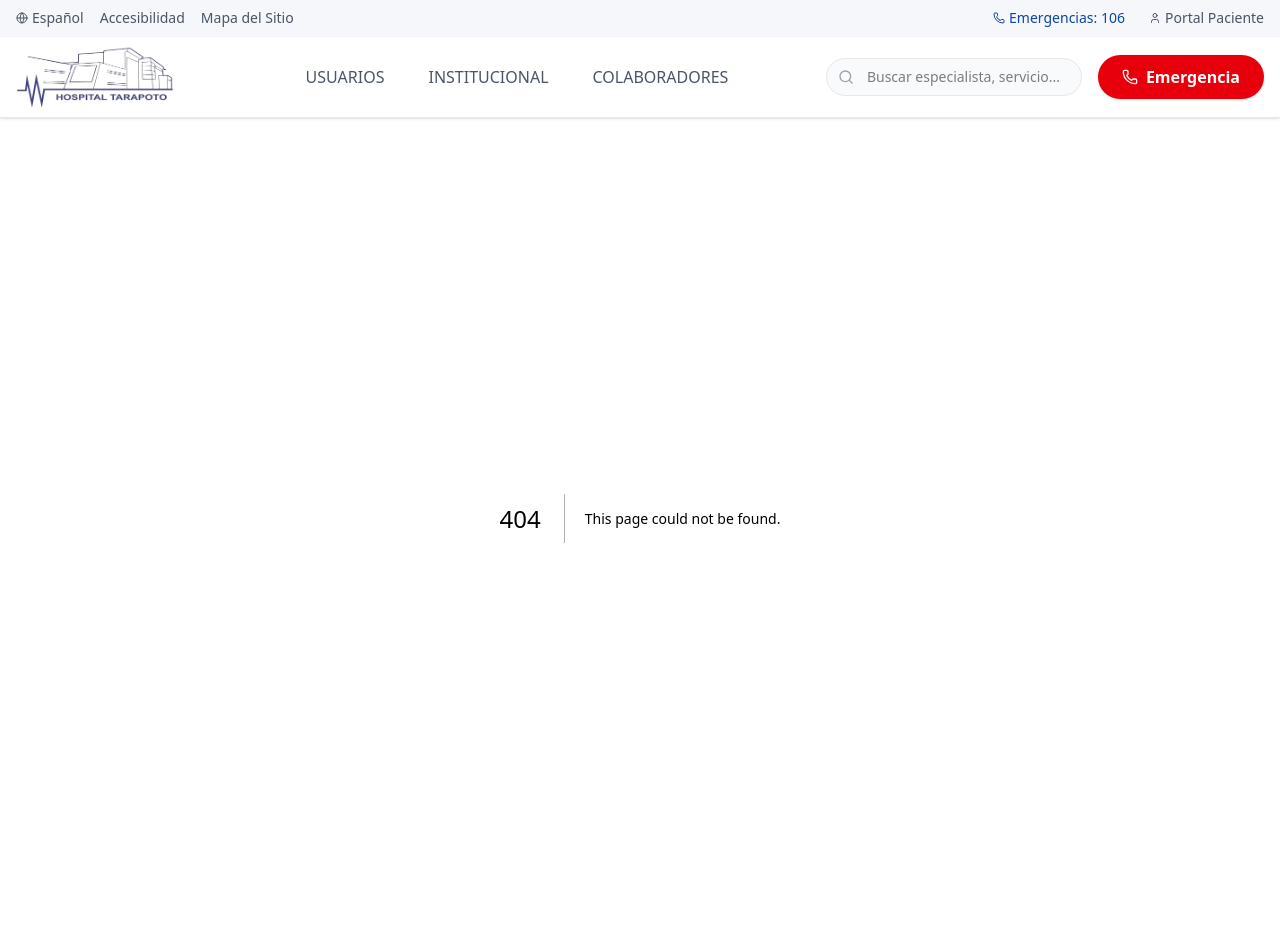
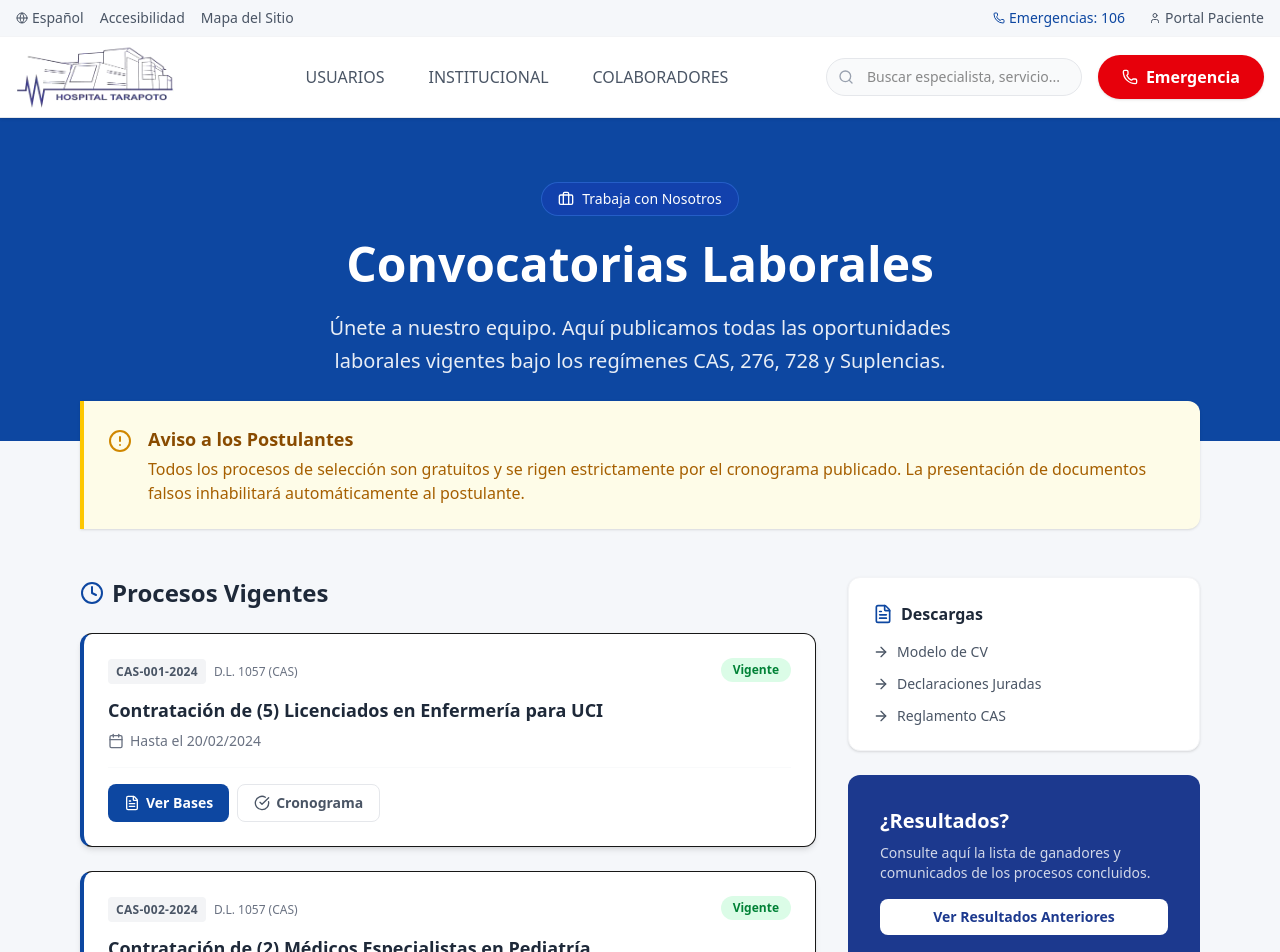
Before and after one commit to jhonyvp2000/hospital, a Next.js app: page /convocatorias in a window 1280 px wide. Before the commit this address had no page. Shown: the top 952 px of the page. Before the commit the page ends 918 px from the top, so only its background shows below. Built offline with nearby package versions, Linux system fonts and the light colour scheme.

Commit message:
Implement Job Openings page and update menu item

```diff
--- /dev/null
+++ b/src/app/convocatorias/page.tsx
@@ -0,0 +1,165 @@
+"use client";
+
+import React from 'react';
+import { Briefcase, FileText, Calendar, CheckCircle, Clock, AlertCircle, ArrowRight } from 'lucide-react';
+
+export default function ConvocatoriasPage() {
+    return (
+        <main className="min-h-screen bg-hospital-bg pb-20">
+
+            {/* Hero Section */}
+            <section className="bg-hospital-blue text-white py-16 px-4">
+                <div className="container mx-auto max-w-5xl text-center">
+                    <div className="inline-flex items-center gap-2 bg-blue-800/50 backdrop-blur-sm border border-blue-400/30 px-4 py-1.5 rounded-full text-sm font-medium mb-6">
+                        <Briefcase className="w-4 h-4" /> Trabaja con Nosotros
+                    </div>
+                    <h1 className="text-3xl md:text-5xl font-bold mb-6">Convocatorias Laborales</h1>
+                    <p className="text-xl opacity-90 max-w-2xl mx-auto font-light leading-relaxed">
+                        Únete a nuestro equipo. Aquí publicamos todas las oportunidades laborales vigentes bajo los regímenes CAS, 276, 728 y Suplencias.
+                    </p>
+                </div>
+            </section>
+
+            <div className="container mx-auto max-w-6xl px-4 -mt-10 relative z-10">
+
+                {/* Avisos Importantes */}
+                <div className="bg-yellow-50 border-l-4 border-yellow-400 p-6 rounded-r-xl shadow-sm mb-12 flex items-start gap-4">
+                    <AlertCircle className="w-6 h-6 text-yellow-600 shrink-0 mt-1" />
+                    <div>
+                        <h3 className="font-bold text-yellow-800 text-lg mb-1">Aviso a los Postulantes</h3>
+                        <p className="text-yellow-700">
+                            Todos los procesos de selección son gratuitos y se rigen estrictamente por el cronograma publicado.
+                            La presentación de documentos falsos inhabilitará automáticamente al postulante.
+                        </p>
+                    </div>
+                </div>
+
+                {/* Filtros y Lista (Simulada) */}
+                <div className="grid grid-cols-1 lg:grid-cols-3 gap-8">
+
+                    {/* Lista de Convocatorias */}
+                    <div className="lg:col-span-2 space-y-6">
+                        <h2 className="text-2xl font-bold text-gray-800 mb-6 flex items-center gap-2">
+                            <Clock className="w-6 h-6 text-hospital-blue" />
+                            Procesos Vigentes
+                        </h2>
+
+                        {/* Item 1 */}
+                        <ConvocatoriaItem
+                            code="CAS-001-2024"
+                            title="Contratación de (5) Licenciados en Enfermería para UCI"
+                            regime="D.L. 1057 (CAS)"
+                            status="Vigente"
+                            deadline="Hasta el 20/02/2024"
+                        />
+
+                        {/* Item 2 */}
+                        <ConvocatoriaItem
+                            code="CAS-002-2024"
+                            title="Contratación de (2) Médicos Especialistas en Pediatría"
+                            regime="D.L. 1057 (CAS)"
+                            status="Vigente"
+                            deadline="Hasta el 25/02/2024"
+                        />
+
+                        {/* Item 3 */}
+                        <ConvocatoriaItem
+                            code="SUPLENCIA-001"
+                            title="Técnico Administrativo para el Área de Logística"
+                            regime="D.L. 276 (Suplencia)"
+                            status="En Evaluación"
+                            deadline="Cerrado el 10/02/2024"
+                            isClosed
+                        />
+
+                    </div>
+
+                    {/* Sidebar Informativo */}
+                    <div className="space-y-6">
+                        <div className="bg-white p-6 rounded-xl shadow-sm border border-gray-100">
+                            <h3 className="font-bold text-gray-800 mb-4 flex items-center gap-2">
+                                <FileText className="w-5 h-5 text-hospital-blue" />
+                                Descargas
+                            </h3>
+                            <ul className="space-y-3">
+                                <li>
+                                    <a href="#" className="flex items-center gap-2 text-sm text-gray-600 hover:text-hospital-blue transition-colors">
+                                        <ArrowRight className="w-4 h-4" /> Modelo de CV
+                                    </a>
+                                </li>
+                                <li>
+                                    <a href="#" className="flex items-center gap-2 text-sm text-gray-600 hover:text-hospital-blue transition-colors">
+                                        <ArrowRight className="w-4 h-4" /> Declaraciones Juradas
+                                    </a>
+                                </li>
+                                <li>
+                                    <a href="#" className="flex items-center gap-2 text-sm text-gray-600 hover:text-hospital-blue transition-colors">
+                                        <ArrowRight className="w-4 h-4" /> Reglamento CAS
+                                    </a>
+                                </li>
+                            </ul>
+                        </div>
+
+                        <div className="bg-blue-900 text-white p-8 rounded-xl relative overflow-hidden">
+                            <div className="relative z-10">
+                                <h3 className="text-xl font-bold mb-2">¿Resultados?</h3>
+                                <p className="opacity-80 text-sm mb-4">
+                                    Consulte aquí la lista de ganadores y comunicados de los procesos concluidos.
+                                </p>
+                                <button className="bg-white text-blue-900 px-4 py-2 rounded-lg font-bold text-sm w-full hover:bg-opacity-90 transition-all">
+                                    Ver Resultados Anteriores
+                                </button>
+                            </div>
+                        </div>
+                    </div>
+
+                </div>
+
+            </div>
+        </main>
+    );
+}
+
+function ConvocatoriaItem({ code, title, regime, status, deadline, isClosed = false }: any) {
+    return (
+        <div className={`bg-white p-6 rounded-xl border ${isClosed ? 'border-gray-100 opacity-75' : 'border-l-4 border-l-hospital-blue shadow-md'} transition-all hover:shadow-lg`}>
+            <div className="flex flex-col md:flex-row md:items-center justify-between gap-4 mb-4">
+                <div>
+                    <span className="bg-gray-100 text-gray-600 text-xs font-bold px-2 py-1 rounded uppercase tracking-wide">
+                        {code}
+                    </span>
+                    <span className="ml-2 text-xs text-gray-500 font-medium">
+                        {regime}
+                    </span>
+                </div>
+                <span className={`px-3 py-1 rounded-full text-xs font-bold ${isClosed ? 'bg-gray-100 text-gray-500' : 'bg-green-100 text-green-700'}`}>
+                    {status}
+                </span>
+            </div>
+
+            <h3 className="text-lg font-bold text-gray-800 mb-2 leading-snug">
+                {title}
+            </h3>
+
+            <div className="flex items-center gap-6 text-sm text-gray-500 mb-4">
+                <div className="flex items-center gap-1.5">
+                    <Calendar className="w-4 h-4" />
+                    <span>{deadline}</span>
+                </div>
+            </div>
+
+            <div className="flex flex-wrap gap-2 pt-4 border-t border-gray-50">
+                <button className={`flex items-center gap-1.5 px-4 py-2 rounded-lg text-sm font-bold transition-all ${isClosed ? 'bg-gray-100 text-gray-400 cursor-not-allowed' : 'bg-hospital-blue text-white hover:bg-opacity-90'}`}>
+                    <FileText className="w-4 h-4" />
+                    Ver Bases
+                </button>
+                {!isClosed && (
+                    <button className="flex items-center gap-1.5 px-4 py-2 rounded-lg text-sm font-bold border border-gray-200 text-gray-600 hover:bg-gray-50 transition-all">
+                        <CheckCircle className="w-4 h-4" />
+                        Cronograma
+                    </button>
+                )}
+            </div>
+        </div>
+    )
+}
```
